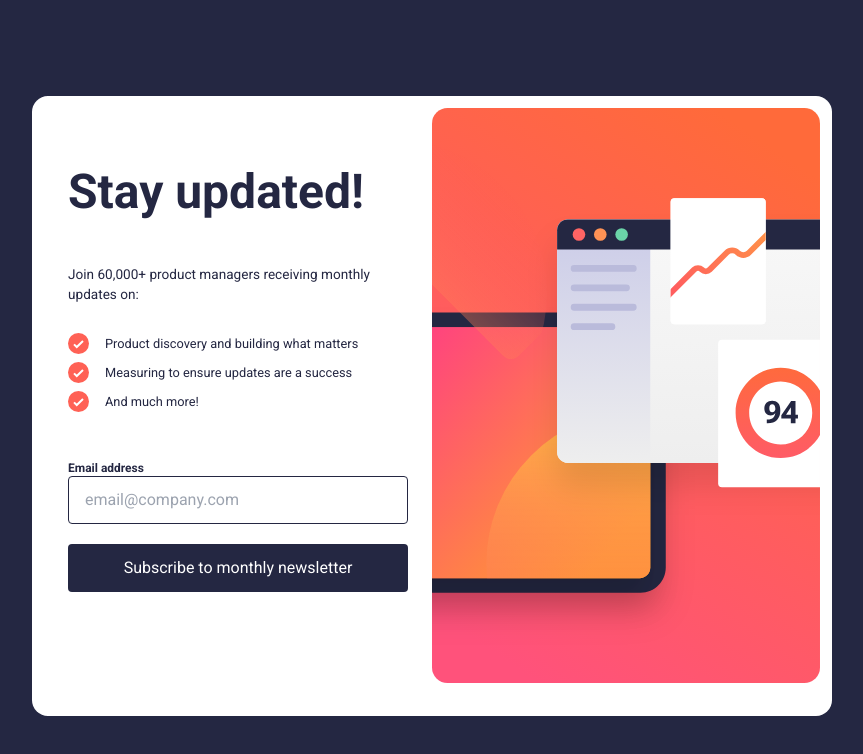
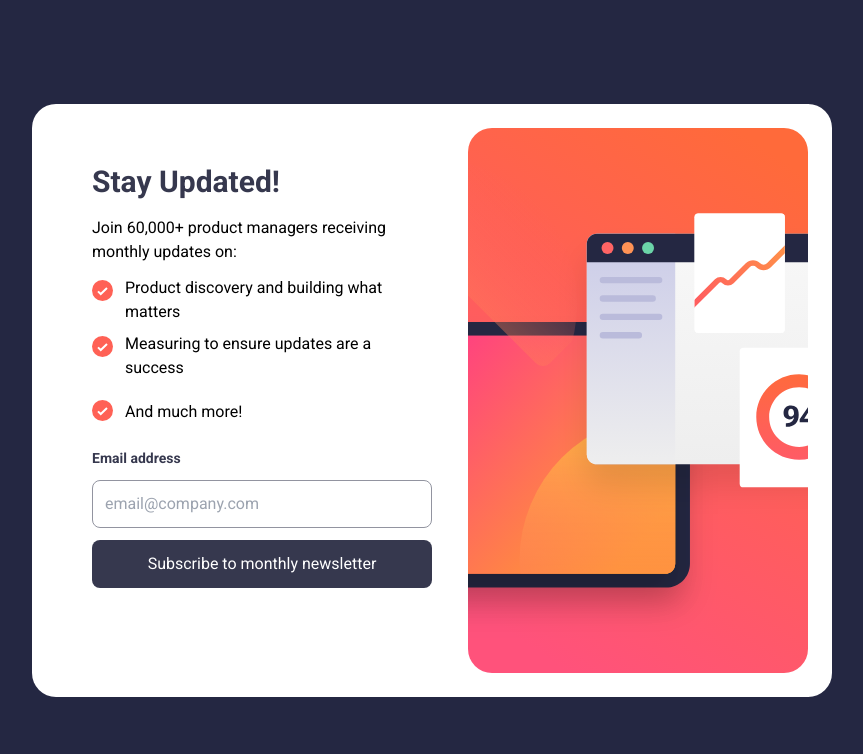
Before and after one commit to okutewonah/fm-newsletter-signup, a Next.js app: page / in a window 1280 px wide. Shown: the top 754 px of the page, without its empty margins (208-1071 px from the left). Built offline with nearby package versions, Linux system fonts and the light colour scheme.

Commit message:
changed styling to tailwindcss

```diff
--- a/package.json
+++ b/package.json
@@ -9,9 +9,11 @@
     "lint": "next lint"
   },
   "dependencies": {
+    "@hookform/resolvers": "^3.10.0",
     "next": "14.0.4",
     "react": "^18",
     "react-dom": "^18",
+    "react-hook-form": "^7.54.2",
     "zod": "^3.24.1"
   },
   "devDependencies": {
--- a/src/app/globals.css
+++ b/src/app/globals.css
@@ -19,7 +19,7 @@
 }
 
 body {
-  color: rgb(var(--foreground-rgb));
+  /* color: rgb(var(--foreground-rgb)); */
   font-family: "Roboto", sans-serif;
   /* background: linear-gradient(
       to bottom,
--- a/src/app/layout.tsx
+++ b/src/app/layout.tsx
@@ -11,9 +11,5 @@ export default function RootLayout({
 }: {
   children: React.ReactNode;
 }) {
-  return (
-    <html lang="en">
-      <body className="bg-dark-slate-grey">{children}</body>
-    </html>
-  );
+  return <html lang="en">{children}</html>;
 }
--- a/src/app/page.tsx
+++ b/src/app/page.tsx
@@ -1,6 +1,13 @@
 "use client";
 import { useRouter } from "next/navigation";
 import { useState } from "react";
+import { useForm } from "react-hook-form";
+import { zodResolver } from "@hookform/resolvers/zod";
+import * as z from "zod";
+
+const schema = z.object({
+  email: z.string().email({ message: "Valid email required" }),
+});
 
 export default function Home() {
   const [email, setEmail] = useState<String>("");
@@ -8,30 +15,28 @@ export default function Home() {
   const handleChange = (e: any) => {
     setEmail(e.target.value);
   };
-  const handleSubmit = (e: any) => {
-    e.preventDefault();
 
-    // form.classList.add("validated");
-    // if (!form.checkValidity()) {
-    //   form.querySelectorAll(":invalid")[0].focus();
-    //   return;
-    // }
+  const {
+    register,
+    handleSubmit,
+    formState: { errors },
+  } = useForm({ resolver: zodResolver(schema) });
 
-    // console.log("[v]:email \n..\t", email);
-    router.push(`/success?email=${email}`);
-  };
   return (
-    <main className="flex min-h-screen flex-col items-center justify-center p-24 text-dark-slate-grey">
-      <div className="w-[800px] h-[620px] bg-white grid grid-cols-2 p-[0.75rem] rounded-2xl">
-        <div className="flex flex-col m-[1.5rem]">
-          <h1 className=" text-[3rem] text-dark-slate-grey font-bold my-[1.5rem] mx-0">
-            Stay updated!
+    <body className="bg-dark-slate-grey">
+      <main className="flex justify-center md:min-h-screen flex-col items-center">
+        <div className="flex flex-col md:flex-row-reverse md:h-[593px] md:w-[800px] md:rounded-3xl bg-white md:p-6">
+          <div className="bg-[url(/assets/images/illustration-sign-up-mobile.svg)] bg-cover bg-no-repeat h-[284px] rounded-b-3xl md:bg-[url(/assets/images/illustration-sign-up-desktop.svg)] md:rounded-3xl md:h-auto md:flex-1"></div>
+          <div className="md:flex-1 p-9">
+            <div className="">
+              <h1 className="pb-4 font-extrabold text-3xl text-charcoal-grey">
+                Stay Updated!
               </h1>
-          <p className="text-[0.85rem] my-3">
-            Join 60,000+ product managers receiving monthly updates on:
-          </p>
-          <ul className="p-0 flex flex-col mt-4">
-            <li className="flex mb-2">
+              <p>Join 60,000+ product managers receiving monthly updates on:</p>
+            </div>
+            <div className="my-3">
+              <div className="flex">
+                <div class="mt-1">
                   <svg
                     xmlns="http://www.w3.org/2000/svg"
                     width="21"
@@ -42,16 +47,18 @@ export default function Home() {
                       <circle cx="10.5" cy="10.5" r="10.5" fill="#FF6155" />
                       <path
                         stroke="#FFF"
-                    strokeWidth="2"
+                        stroke-width="2"
                         d="M6 11.381 8.735 14 15 8"
                       />
                     </g>
                   </svg>
-              <p className="text-[0.8rem] mx-[1rem] my-auto">
-                Product discovery and building what matters
-              </p>
-            </li>
-            <li className="flex mb-2">
+                </div>
+                <div class="ml-3">
+                  <p class="">Product discovery and building what matters</p>
+                </div>
+              </div>
+              <div className="flex">
+                <div className="my-3">
                   <svg
                     xmlns="http://www.w3.org/2000/svg"
                     width="21"
@@ -62,16 +69,20 @@ export default function Home() {
                       <circle cx="10.5" cy="10.5" r="10.5" fill="#FF6155" />
                       <path
                         stroke="#FFF"
-                    strokeWidth="2"
+                        stroke-width="2"
                         d="M6 11.381 8.735 14 15 8"
                       />
                     </g>
                   </svg>
-              <p className="text-[0.8rem] mx-[1rem] my-auto">
+                </div>
+                <div className="ml-3">
+                  <p className="my-2">
                     Measuring to ensure updates are a success
                   </p>
-            </li>
-            <li className="flex">
+                </div>
+              </div>
+              <div className="flex">
+                <div className="my-3">
                   <svg
                     xmlns="http://www.w3.org/2000/svg"
                     width="21"
@@ -82,44 +93,57 @@ export default function Home() {
                       <circle cx="10.5" cy="10.5" r="10.5" fill="#FF6155" />
                       <path
                         stroke="#FFF"
-                    strokeWidth="2"
+                        stroke-width="2"
                         d="M6 11.381 8.735 14 15 8"
                       />
                     </g>
                   </svg>
-              <p className="text-[0.8rem] mx-[1rem] my-auto">And much more!</p>
-            </li>
-          </ul>
-          <form className="mt-[3rem]" onSubmit={handleSubmit} noValidate>
-            <label className="text-xs font-semibold flex" htmlFor="email">
+                </div>
+                <div className="ml-3">
+                  <p className="my-3">And much more!</p>
+                </div>
+              </div>
+            </div>
+            <div>
+              <form
+                className="flex flex-col"
+                onSubmit={handleSubmit((e: any) => {
+                  // e.preventDefault();
+                  // console.log(e);
+                  router.push(`/success?email=${email}`);
+                })}
+                noValidate
+              >
+                <label
+                  className="flex text-sm text-charcoal-grey font-bold"
+                  htmlFor="email"
+                >
                   Email address
-              <span className="ml-auto hidden [.validated_&]:peer-invalid:block text-tomato">
-                Valid email required
+                  {errors.email?.message && (
+                    <span className="ml-auto text-tomato">
+                      {errors.email?.message}
                     </span>
+                  )}
                 </label>
                 <input
-              className="peer w-full border rounded pl-[1rem] h-[3rem] cursor-pointer [.validated_&]:invalid:[&:not(:placeholder-shown):not(:focus)]:border-tomato"
+                  {...register("email")}
+                  className="h-12 w-full border border-grey rounded-lg my-3 pl-3"
                   type="email"
                   name="email"
                   id="email"
-              value={`${email}`}
                   placeholder="email@company.com"
+                  required
                   onChange={handleChange}
-              required
-              pattern="[a-z0-9._%+-]+@[a-z0-9.-]+\.[a-z]{2,}$"
                 />
-            <button className="bg-dark-slate-grey text-white w-full h-[3rem] mt-5 rounded hover:bg-tomato">
+                <button className="h-12 bg-charcoal-grey text-white rounded-lg">
                   Subscribe to monthly newsletter
                 </button>
               </form>
             </div>
-        <div>
-          <img
-            src="/assets/images/illustration-sign-up-desktop.svg"
-            alt="illustration"
-          />
           </div>
         </div>
+        {/* w-full border rounded pl-[1rem] h-[3rem] cursor-pointer focus:bg-white invalid:text-tomato invalid:bg-tomato/35 invalid:border-tomato */}
       </main>
+    </body>
   );
 }
--- a/src/app/success/page.tsx
+++ b/src/app/success/page.tsx
@@ -6,8 +6,10 @@ export default () => {
   const searchParams = useSearchParams();
   console.log("from success page:", searchParams.get("email"));
   return (
-    <main className="flex min-h-screen flex-col items-center justify-center p-24 text-dark-slate-grey">
-      <div className="w-[420px] h-[420px] bg-white grid rounded-3xl p-6">
+    <body className="bg-white md:bg-dark-slate-grey">
+      <main className="md:min-h-screen md:flex md:justify-center md:items-center">
+        <div className="py-10 px-9 h-full mt-36 mx-auto flex flex-col justify-between space-y-48 md:bg-white md:justify-center md:w-[400px] md:h-[400px] md:rounded-2xl md:mt-0 md:space-y-0">
+          <div>
             <svg
               xmlns="http://www.w3.org/2000/svg"
               width="64"
@@ -29,20 +31,27 @@ export default () => {
                 />
               </g>
             </svg>
-        <h1 className=" text-[2.5rem] font-bold">Thanks for subscribing</h1>
-        <p className="text-[0.85rem]">
+            <h1 className="text-4xl font-extrabold pt-6 pb-3">
+              Thanks for subscribing
+            </h1>
+            <p className="py-3">
               A confirmation email has been sent to
-          <span className="font-bold"> {searchParams.get("email")}</span>.
-          Please open it and click the button inside to confirm your
+              <span className="font-extrabold">
+                {" "}
+                {searchParams.get("email")}
+              </span>
+              . Please open it and click the button inside to confirm your
               subscription.
             </p>
-        <Link
-          href="/"
-          className="w-full h-12 py-3 text-center text-white bg-dark-slate-grey rounded-[5px] border-none hover:bg-tomato"
-        >
-          Dismiss message
-        </Link>
+          </div>
+
+          <div>
+            <button className="bg-charcoal-grey py-3 w-full rounded-lg text-white hover:bg-tomato">
+              <Link href="/">Dismiss message</Link>
+            </button>
+          </div>
         </div>
       </main>
+    </body>
   );
 };
--- a/tailwind.config.ts
+++ b/tailwind.config.ts
@@ -16,6 +16,9 @@ const config: Config = {
     },
     extend: {
       backgroundImage: {
+        illustration: "url('/assets/images/illustration-sign-up-desktop.svg')",
+        "illustration-mobile":
+          "url('/assets/images/illustration-sign-up-mobile.svg')",
         "gradient-radial": "radial-gradient(var(--tw-gradient-stops))",
         "gradient-conic":
           "conic-gradient(from 180deg at 50% 50%, var(--tw-gradient-stops))",
```
Also changed, not shown: 1 other file (tests, documents, lock files or other folders). Lines whose indentation alone changed are shown as unchanged.
